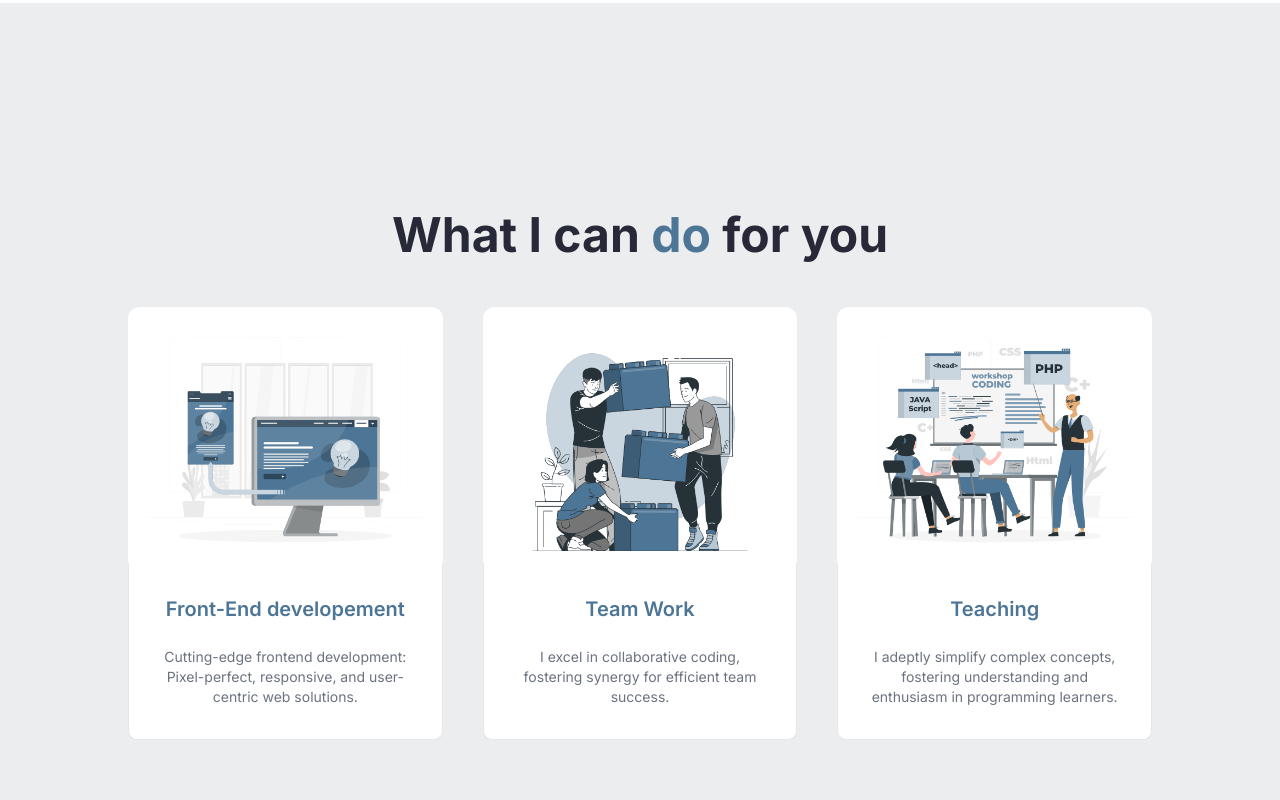
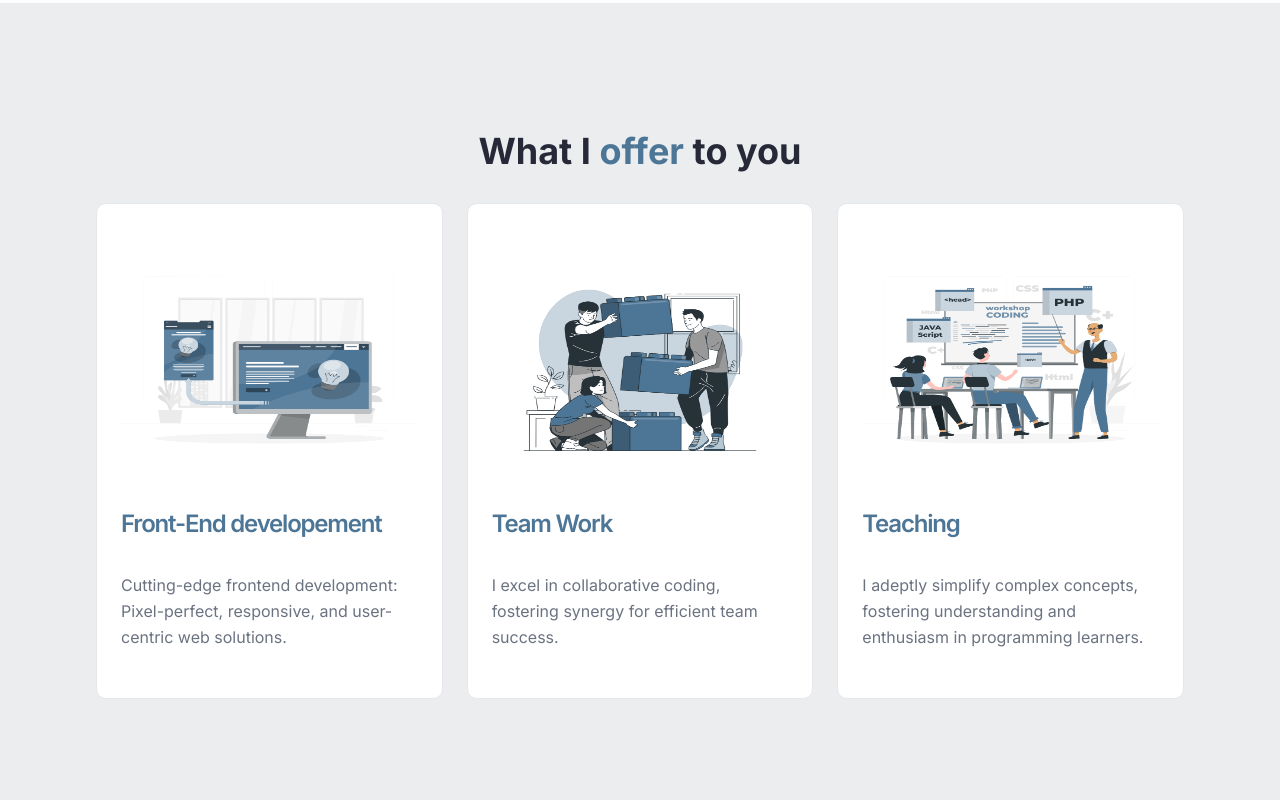
Before and after one commit to zarouri-illes/portfolio-v1, a Next.js app: page / in a window 1280 px wide. Shown: the part 1920-2720 px from the top of the page. Built offline with nearby package versions, Linux system fonts and the light colour scheme.

Commit message:
few changes

```diff
--- a/app/components/Services.tsx
+++ b/app/components/Services.tsx
@@ -2,27 +2,17 @@ import { services } from "./const";
 
 const Services = () => {
   return (
-    <section className="mt-32" id="services">
-        <div className="px-1 py-16 mx-auto sm:max-w-xl md:max-w-full lg:max-w-screen-xl md:px-8 lg:px-8 lg:py-20">
-            <div className="max-w-xl mb-10 md:mx-auto sm:text-center lg:max-w-2xl md:mb-12">
-                <h2 className="mb-5 text-heading text-center text-3xl font-bold md:text-5xl">What I can <span className="text-primary">do</span> for you</h2>
-            </div>
-            <div className="grid max-w-md gap-10 row-gap-8 lg:max-w-screen-lg sm:row-gap-10 lg:grid-cols-3 xl:max-w-screen-lg sm:mx-auto">
-                {
-                    services.map((service) => (
-                        <div className="flex flex-col bg-white rounded-xl transition duration-300 hover:translate-y-1 hover:shadow-sm">
-                            <div className="relative w-full h-48 px-5">
-                                <img src={service.image} className="w-full rounded-t" alt={service.title}/>
-                            </div>
-                            <div className="flex flex-col justify-between text-center space-y-6 p-8 border border-t-0 rounded-b-[8px] mt-16">
-                                <div className="space-y-6">
-                                    <div className="text-xl font-semibold text-primary">{service.title}</div>
-                                    <p className="text-sm text-gray-500">{service.description}</p>
-                                </div>
-                            </div>
-                        </div>
-                    ))
-                }
+    <section className="mt-32">
+        <h1 className="text-heading text-center text-4xl font-bold">What I <span className="text-primary">offer</span> to you</h1>
+        <div className="relative items-center w-full px-5 py-8 mx-auto md:px-12 lg:px-24 max-w-7xl">
+            <div className="grid w-full grid-cols-1 gap-6 mx-auto lg:grid-cols-3">
+                {services.map((serv) => (
+                    <div className="px-6 py-12 bg-white border transition duration-300 rounded-[10px] hover:translate-y-1">
+                        <img className="  w-full mb-8 lg:h-56 md:h-36 rounded-xl" src={serv.image} alt="Zarouri illes services"/>
+                        <h1 className=" text-primary mx-auto mb-8 text-2xl font-semibold leading-none tracking-tighter lg:text-2xl">{serv.title}</h1>
+                        <p className="mx-auto text-base leading-relaxed text-gray-500">{serv.description}</p>
+                    </div>
+                ))}
             </div>
         </div>
     </section>
```
